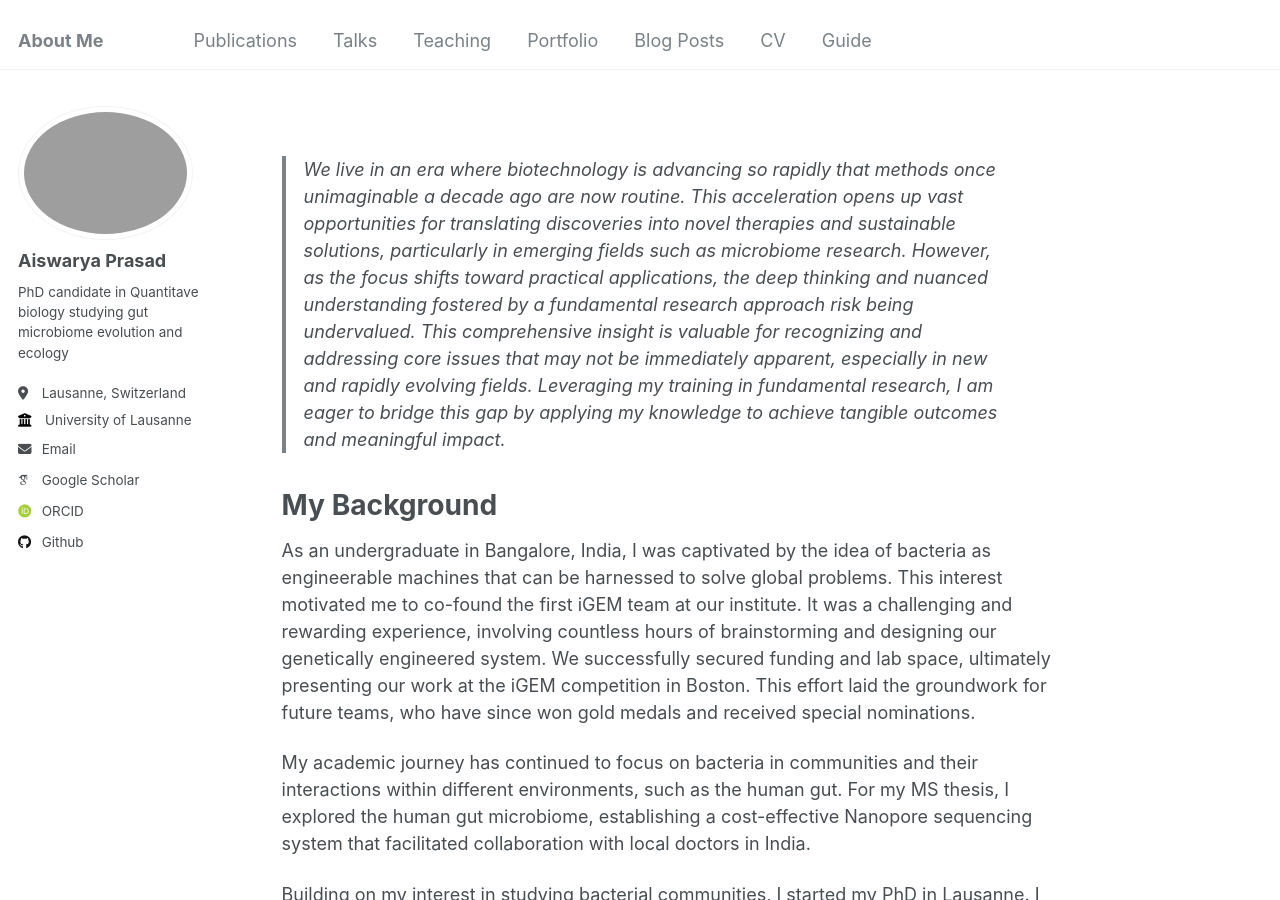
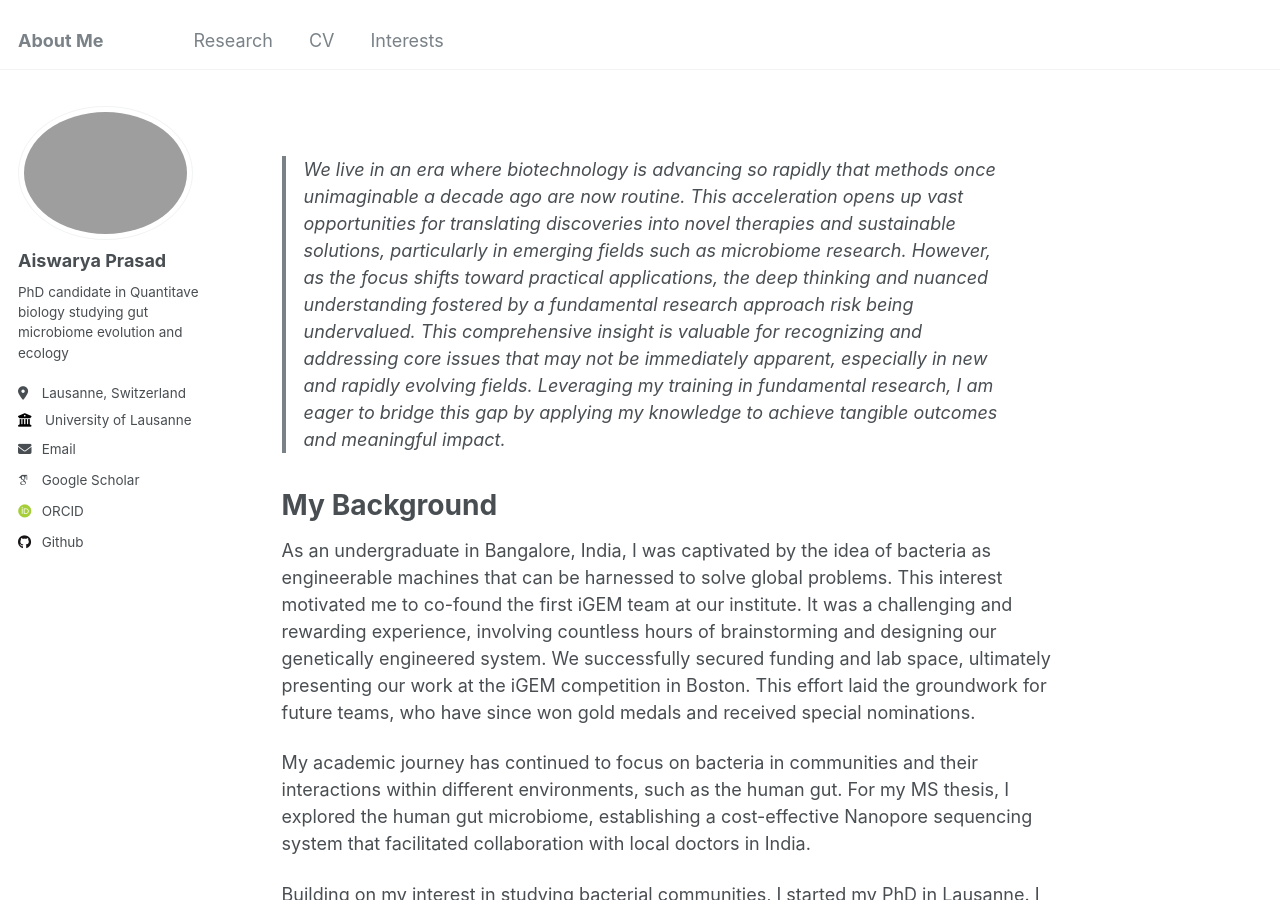
Before and after one commit to Aiswarya-prasad/aiswarya-prasad.github.io, a Jekyll site: the page built from _pages/about.md, in a window 1280 px wide and 900 px high. Built offline with Jekyll 4.4.1, drawn with Linux system fonts in a browser that asks for light colours; some web fonts are replaced.

Commit message:
Syntax change, squash commit later or just ignore.

```diff
--- a/_data/navigation.yml
+++ b/_data/navigation.yml
@@ -5,23 +5,12 @@
 # prevent it from being included in the site.
 
 main:
-  - title: "Publications"
-    url: /publications/
 
-  - title: "Talks"
-    url: /talks/
-
-  - title: "Teaching"
-    url: /teaching/
-
-  - title: "Portfolio"
-    url: /portfolio/
-
-  - title: "Blog Posts"
-    url: /year-archive/
+  - title: "Research"
+    url: /research/
 
   - title: "CV"
     url: /cv/
 
-  - title: "Guide"
-    url: /markdown/
+  - title: "Interests"
+    url: /year-archive/
```
Also changed, not shown: research/example_info.md (added, +9 -0 lines).
